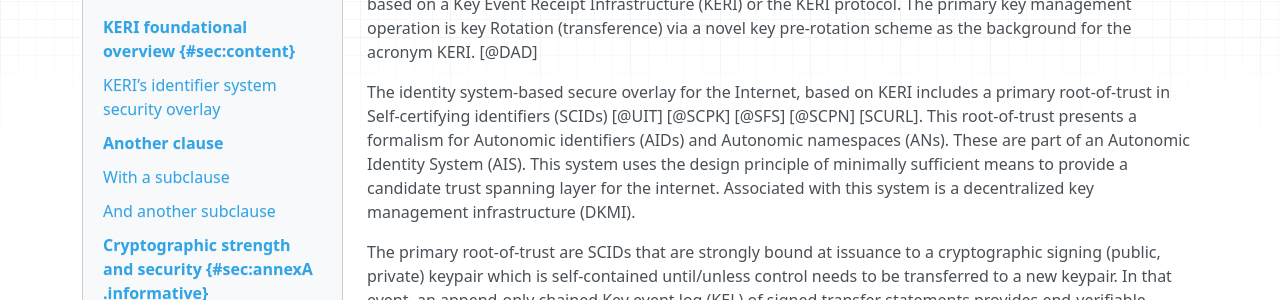
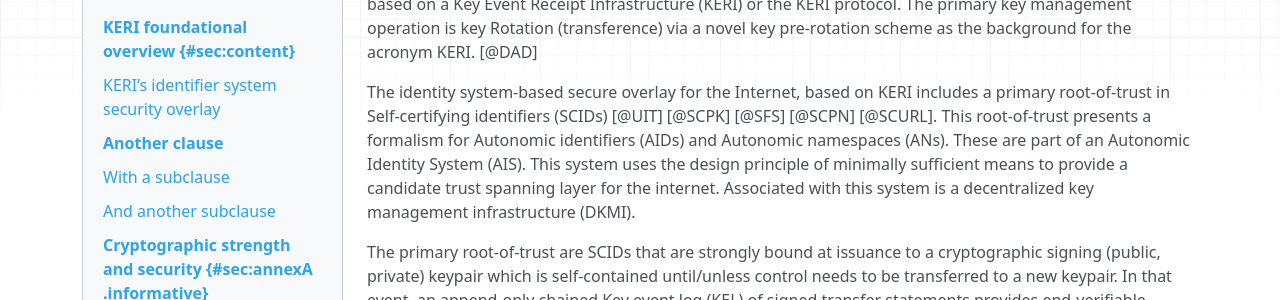
Before and after one commit to m00sey/my-test-spec, an MkDocs documentation site: the page built from docs/index.md, in a window 1280 px wide and 900 px high, scrolled down 517 px. Shown: the part 179-479 px from the top of the window. Built offline with MkDocs 1.6.1, drawn with Linux system fonts in a browser that asks for light colours; nearby versions of some CDN libraries.

Commit message:
wip
Signed-off-by: Kevin Griffin <griffin.kev@gmail.com>

```diff
--- a/docs/index.md
+++ b/docs/index.md
@@ -80,7 +80,7 @@ Introduction
 
 This document presents identity system-based secure overlay for the Internet is presented. This system is based on a Key Event Receipt Infrastructure (KERI) or the KERI protocol. The primary key management operation is key Rotation (transference) via a novel key pre-rotation scheme as the background for the acronym KERI. [@DAD]
 
-The identity system-based secure overlay for the Internet, based on KERI includes a primary root-of-trust in Self-certifying identifiers (SCIDs) [@UIT] [@SCPK] [@SFS] [@SCPN] [SCURL]. This root-of-trust  presents a formalism for Autonomic identifiers (AIDs) and Autonomic namespaces (ANs). These are part of an Autonomic Identity System (AIS). This system uses the design principle of minimally sufficient means to provide a candidate trust spanning layer for the internet. Associated with this system is a decentralized key management infrastructure (DKMI).
+The identity system-based secure overlay for the Internet, based on KERI includes a primary root-of-trust in Self-certifying identifiers (SCIDs) [@UIT] [@SCPK] [@SFS] [@SCPN] [@SCURL]. This root-of-trust  presents a formalism for Autonomic identifiers (AIDs) and Autonomic namespaces (ANs). These are part of an Autonomic Identity System (AIS). This system uses the design principle of minimally sufficient means to provide a candidate trust spanning layer for the internet. Associated with this system is a decentralized key management infrastructure (DKMI).
 
 The primary root-of-trust are SCIDs  that are strongly bound at issuance to a cryptographic signing (public, private) keypair which is self-contained until/unless control needs to be transferred to a new keypair. In that event, an append-only chained Key event log (KEL) of signed transfer statements provides end-verifiable control provenance. This makes intervening operational infrastructure replaceable because the event logs may be served up by any infrastructure including ambient infrastructure. End-verifiable logs on ambient infrastructure enable ambient verifiability (Verifiable by anyone, anywhere, at any time).
 
```
